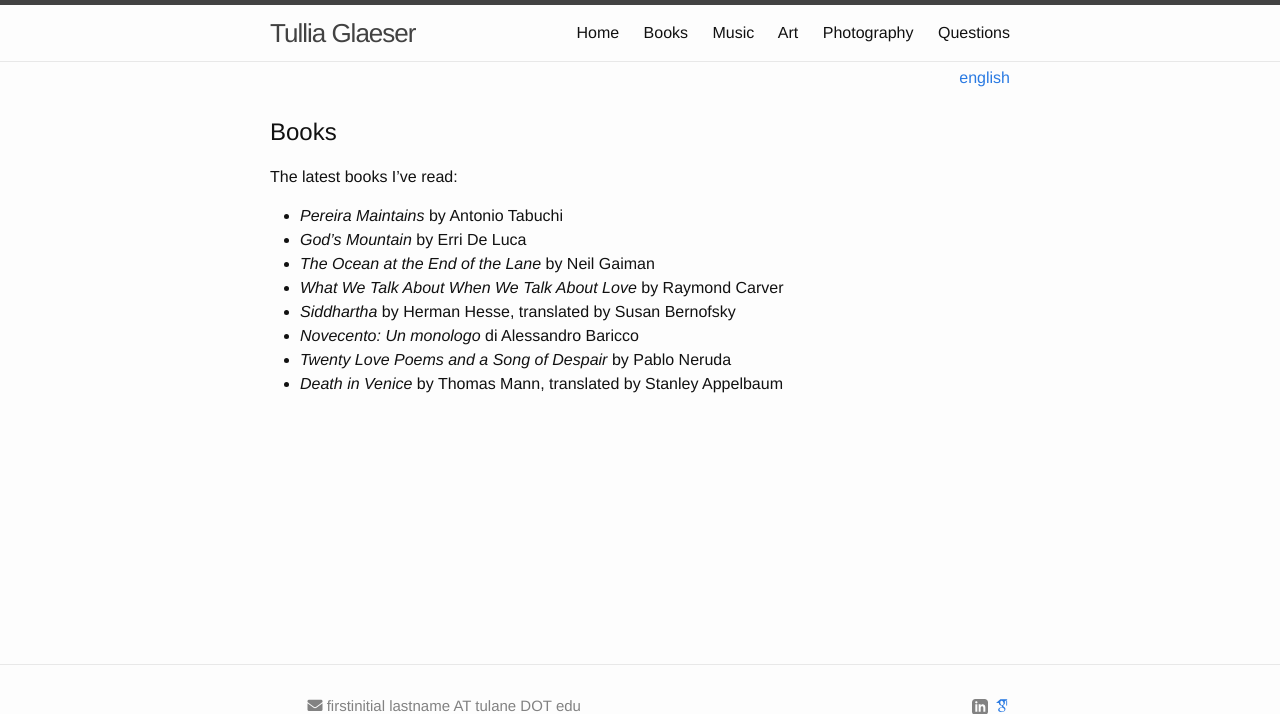
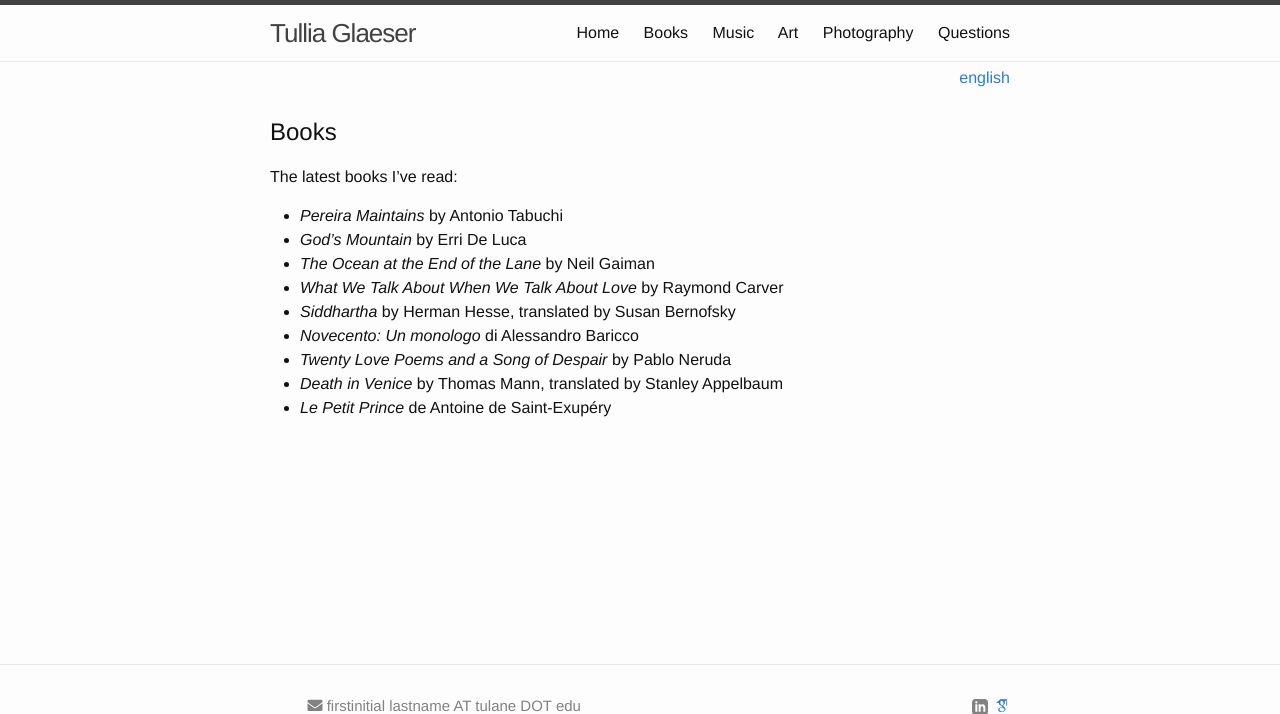
Before and after one commit to tamglaeser/tamglaeser.github.io, a Jekyll site: the page built from books.md, in a window 1280 px wide, cut to the strip 0-714 px from the top of the page. Built offline with Jekyll 4.4.1, drawn with Linux system fonts in a browser that asks for light colours; nearby versions of some CDN libraries; some web fonts are replaced.

Commit message:
added book

```diff
--- a/books.md
+++ b/books.md
@@ -18,3 +18,4 @@
 - _Novecento: Un monologo_ di Alessandro Baricco
 - _Twenty Love Poems and a Song of Despair_ by Pablo Neruda
 - _Death in Venice_ by Thomas Mann, translated by Stanley Appelbaum
+- _Le Petit Prince_ de Antoine de Saint-Exupéry
```
